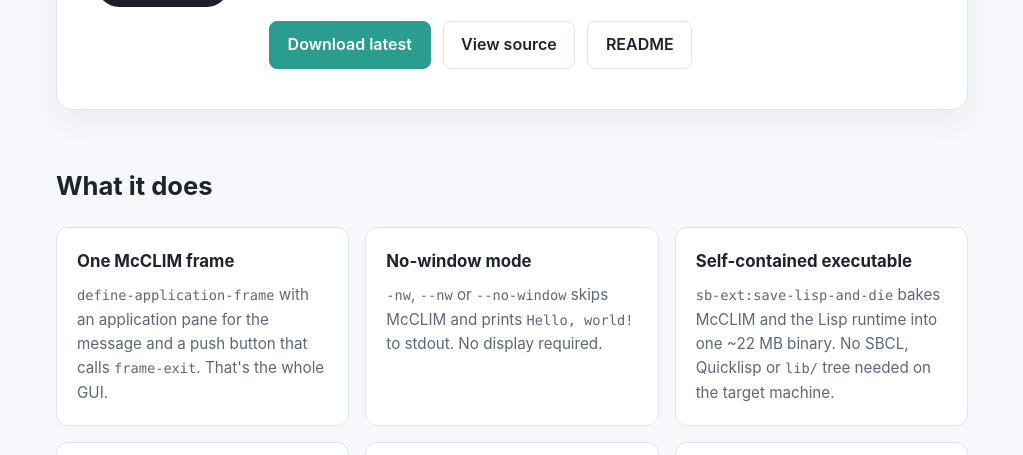
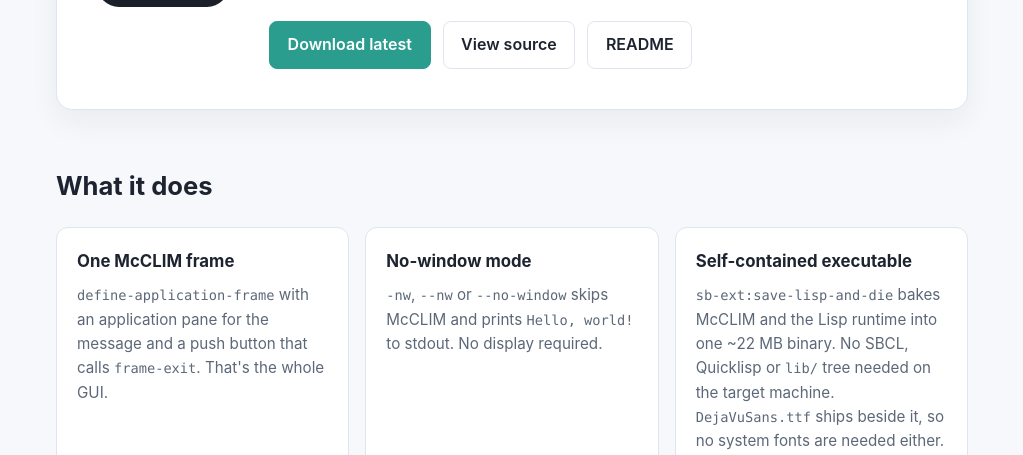
Before and after one commit to myridia/hello_McCLIM_gui, a plain HTML site: page pages/public/index.html in a window 1280 px wide. Shown: the part 345-800 px from the top of the page, without its empty margins (128-1151 px from the left). Drawn offline with Linux system fonts and the light colour scheme.

Commit message:
EmbeddFont

```diff
--- a/pages/public/index.html
+++ b/pages/public/index.html
@@ -54,7 +54,7 @@
         </article>
         <article>
           <h3>Self-contained executable</h3>
-          <p><code>sb-ext:save-lisp-and-die</code> bakes McCLIM and the Lisp runtime into one ~22 MB binary. No SBCL, Quicklisp or <code>lib/</code> tree needed on the target machine.</p>
+          <p><code>sb-ext:save-lisp-and-die</code> bakes McCLIM and the Lisp runtime into one ~22 MB binary. No SBCL, Quicklisp or <code>lib/</code> tree needed on the target machine. <code>DejaVuSans.ttf</code> ships beside it, so no system fonts are needed either.</p>
         </article>
         <article>
           <h3>Guided setup</h3>
```
Also changed, not shown: 5 other files.
